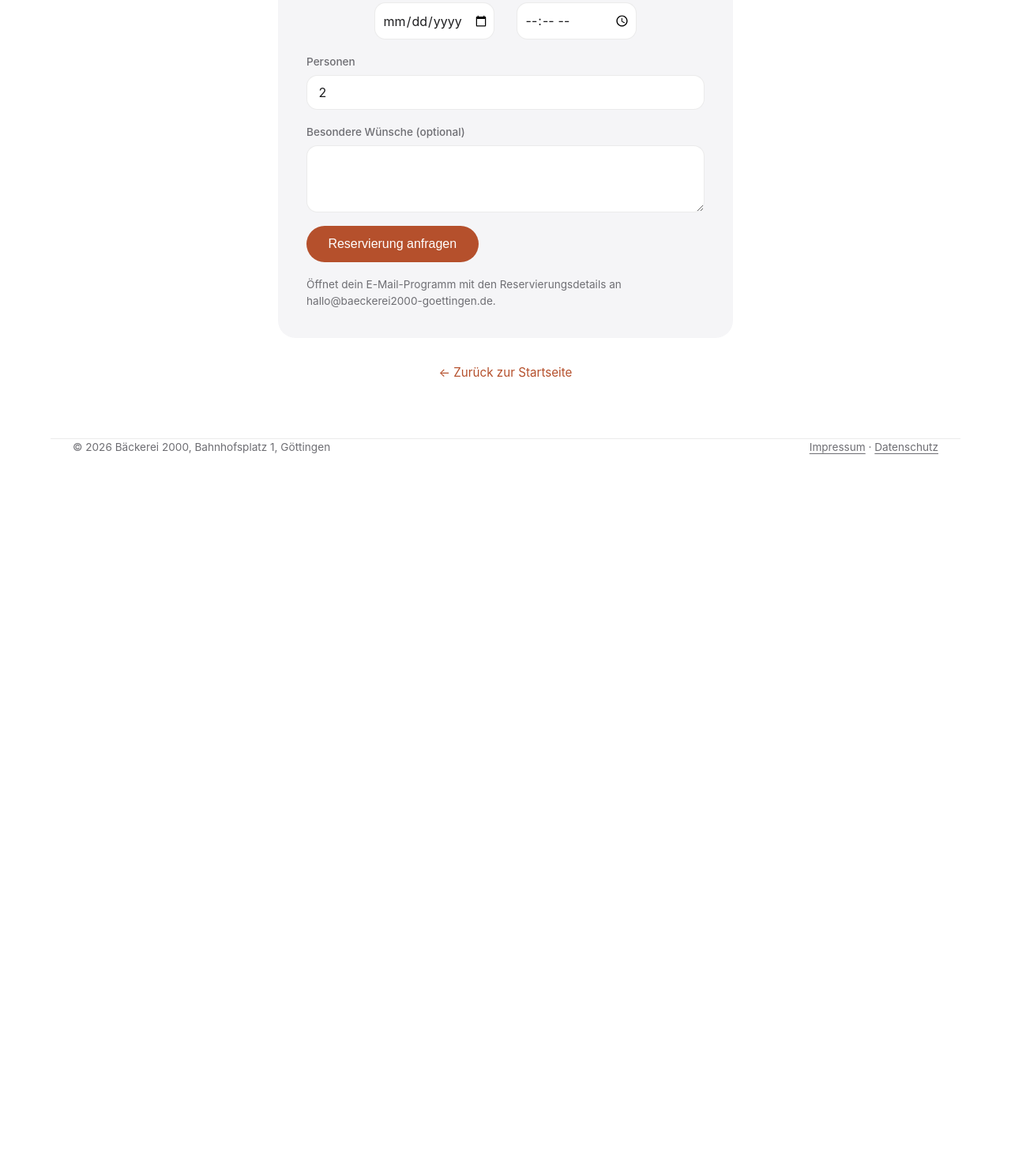
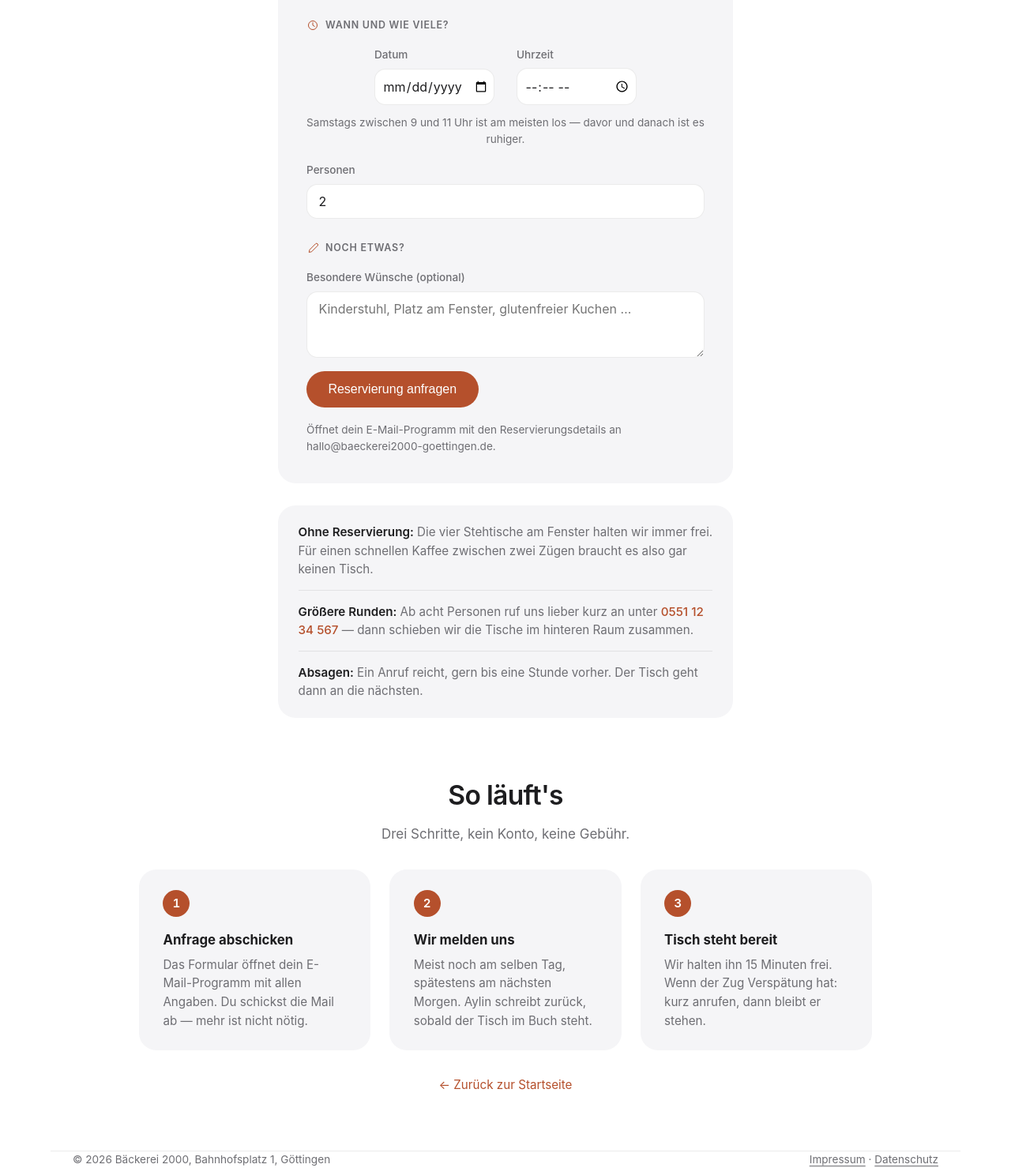
Before and after one commit to cs67pzk79g-sys/1.0, a plain HTML site: page reservierung.html in a window 1280 px wide. Shown: the part 678-2157 px from the top of the page at 79% size. Before the commit the page ends 1255 px from the top, so only its background shows below. Drawn offline with Linux system fonts and the light colour scheme.

Commit message:
Reservierungsseite ausschmücken (#26)
* Zimtschnecke entfernen, Startseite inhaltlich ausbauen

Die animierte 3D-Zimtschnecke ist auf Startseite und Speisekarte
ersatzlos entfernt (Markup und CSS).

Startseite:
- Neuer Hero-Blickfang: Ofenstatus-Karte, die per Vanilla-JS anzeigt,
  ob gerade geoeffnet ist und was gerade aus dem Ofen kommt. Der
  Fahrplan spiegelt die Zeiten aus oeffnungszeiten.html; ohne JS bleibt
  eine statische Zusammenfassung stehen.
- Neue Abschnitte: Fakten-Leiste, Geschichte der Baeckerei mit
  Steckbrief zum Sauerteig, drei Karten zu Ofen/Mehl/Teigfuehrung,
  Zeitleiste "Ein Tag in der Backstube", beliebte Backwaren mit Preisen
  und Team-Vorstellung.
- Zusaetzlicher Breakpoint bei 860px fuer die neuen Karten-Grids.

Speisekarte:
- Die freigewordene rechte Spalte traegt jetzt ein Infopanel zu
  Vorbestellung, Allergenen, Kaffee und Sonntagsverkauf.

Co-Authored-By: Claude Opus 5 <noreply@anthropic.com>
Claude-Session: https://claude.ai/code/session_01BMJomP7ubJ4uwGdK4YYgLy

* Speisekarte mit Icons, Beschreibungen und Badges aufwerten

Die Karte war eine reine Name-Preis-Liste. Jede Kategorie bekommt jetzt
ein Inline-SVG-Icon (Laib, Teigschnecke, Kaffeetasse), jede Position
eine kurze Beschreibungszeile, und ausgewaehlte Positionen ein Badge
(Vegan, Jede Woche neu, Beliebt, Hafer 0 EUR).

Der Preis-Selektor haengt nicht mehr an span:last-child, sondern an der
expliziten Klasse .item-price, damit er nicht auf ein Badge greift.

Co-Authored-By: Claude Opus 5 <noreply@anthropic.com>
Claude-Session: https://claude.ai/code/session_01BMJomP7ubJ4uwGdK4YYgLy

* Reservierungsseite ausschmuecken

Das Formular war eine ungegliederte Feldliste. Es ist jetzt in drei
beschriftete Gruppen mit Inline-SVG-Icons unterteilt (Wer kommt? / Wann
und wie viele? / Noch etwas?), dazu ein Hinweis zu den vollen Zeiten am
Samstag und ein Platzhalter im Wuensche-Feld.

Neu unter dem Formular:
- Infokarte "Gut zu wissen" zu Stehtischen ohne Reservierung, groesseren
  Runden ab acht Personen und Absagen.
- Abschnitt "So laeuft's" mit drei nummerierten Schritten.

Das Datumsfeld bekommt per JS ein min auf den heutigen Tag, damit keine
vergangenen Termine mehr waehlbar sind.

Das Layout der Datum-/Uhrzeit-Felder bleibt unveraendert.

Co-Authored-By: Claude Opus 5 <noreply@anthropic.com>
Claude-Session: https://claude.ai/code/session_01BMJomP7ubJ4uwGdK4YYgLy

---------

Co-authored-by: Claude <noreply@anthropic.com>

```diff
--- a/reservierung.html
+++ b/reservierung.html
@@ -133,6 +133,69 @@
 
   .form-note { margin: 0; color: var(--muted); font-size: 0.85rem; }
 
+  /* Formular-Gruppen */
+  .form-group { display: grid; gap: 1.1rem; }
+  .form-group + .form-group { margin-top: 0.6rem; }
+  .form-group h2 {
+    display: flex;
+    align-items: center;
+    gap: 0.5rem;
+    font-size: 0.78rem;
+    text-transform: uppercase;
+    letter-spacing: 0.06em;
+    color: var(--muted);
+    font-weight: 600;
+  }
+  .form-group h2 svg { flex-shrink: 0; }
+  .field-hint { margin: -0.35rem 0 0; color: var(--muted); font-size: 0.85rem; text-align: center; }
+
+  /* Gut zu wissen */
+  .note-card {
+    margin: 1.75rem auto 0;
+    max-width: 36rem;
+    background: var(--panel);
+    border-radius: var(--radius-card);
+    padding: 1.4rem 1.6rem;
+  }
+  .note-card p { margin: 0; color: var(--muted); font-size: 0.95rem; }
+  .note-card p + p { padding-top: 0.9rem; margin-top: 0.9rem; border-top: 1px solid var(--line); }
+  .note-card strong { color: var(--ink); font-weight: 600; }
+  .note-card a { color: var(--accent); text-decoration: none; font-weight: 500; }
+  .note-card a:hover { color: var(--accent-soft); }
+
+  /* So laeuft's */
+  .steps-head { text-align: center; max-width: 34rem; margin: 0 auto 2rem; display: grid; gap: 0.6rem; }
+  .steps-head h2 { font-size: clamp(1.6rem, 3vw, 2.1rem); }
+  .steps-head p { color: var(--muted); margin: 0; }
+  .steps {
+    display: grid;
+    grid-template-columns: repeat(3, 1fr);
+    gap: 1.5rem;
+    max-width: 58rem;
+    margin: 0 auto;
+  }
+  .step {
+    background: var(--panel);
+    border-radius: var(--radius-card);
+    padding: 1.6rem clamp(1.25rem, 3vw, 1.9rem);
+  }
+  .step-num {
+    width: 34px;
+    height: 34px;
+    border-radius: 50%;
+    background: var(--accent);
+    color: #fff;
+    font-weight: 600;
+    font-size: 0.95rem;
+    display: flex;
+    align-items: center;
+    justify-content: center;
+    margin-bottom: 0.9rem;
+    font-variant-numeric: tabular-nums;
+  }
+  .step h3 { font-size: 1.05rem; margin-bottom: 0.4rem; }
+  .step p { margin: 0; color: var(--muted); font-size: 0.95rem; }
+
   .back-link { display: block; text-align: center; margin-top: 2rem; font-size: 0.95rem; text-decoration: none; color: var(--accent); }
   .back-link:hover { color: var(--accent-soft); }
 
@@ -148,6 +211,10 @@
   }
   footer a { text-decoration: underline; text-underline-offset: 3px; }
   footer a:hover { color: var(--ink); }
+
+  @media (max-width: 820px) {
+    .steps { grid-template-columns: 1fr; gap: 1.1rem; }
+  }
 
   @media (max-width: 600px) {
     .nav-links { gap: 1.1rem; flex-wrap: wrap; width: 100%; }
@@ -186,6 +253,14 @@
   <section>
     <div class="wrap">
       <form class="reservation-form" onsubmit="return sendReservationMail(this)">
+        <div class="form-group">
+          <h2>
+            <svg width="16" height="16" viewBox="0 0 32 32" fill="none" aria-hidden="true">
+              <circle cx="16" cy="11" r="5" stroke="var(--accent)" stroke-width="2"/>
+              <path d="M6 27c0-5 4.5-8 10-8s10 3 10 8" stroke="var(--accent)" stroke-width="2" stroke-linecap="round"/>
+            </svg>
+            Wer kommt?
+          </h2>
           <label>
             <span>Name</span>
             <input type="text" name="name" required autocomplete="name">
@@ -198,6 +273,16 @@
             <span>Telefon (optional)</span>
             <input type="tel" name="phone" autocomplete="tel">
           </label>
+        </div>
+
+        <div class="form-group">
+          <h2>
+            <svg width="16" height="16" viewBox="0 0 32 32" fill="none" aria-hidden="true">
+              <circle cx="16" cy="16" r="11" stroke="var(--accent)" stroke-width="2"/>
+              <path d="M16 9.5V16l4.5 2.8" stroke="var(--accent)" stroke-width="2" stroke-linecap="round" stroke-linejoin="round"/>
+            </svg>
+            Wann und wie viele?
+          </h2>
           <div class="form-row">
             <label>
               <span>Datum</span>
@@ -208,18 +293,70 @@
               <input type="time" name="time" required>
             </label>
           </div>
+          <p class="field-hint">Samstags zwischen 9 und 11 Uhr ist am meisten los — davor und danach
+            ist es ruhiger.</p>
           <label>
             <span>Personen</span>
             <input type="number" name="guests" min="1" max="12" value="2" required>
           </label>
+        </div>
+
+        <div class="form-group">
+          <h2>
+            <svg width="16" height="16" viewBox="0 0 32 32" fill="none" aria-hidden="true">
+              <path d="M23 5.5a3.5 3.5 0 0 1 5 5L13 25.5l-6.5 1.5L8 20.5 23 5.5Z" stroke="var(--accent)" stroke-width="2" stroke-linejoin="round"/>
+            </svg>
+            Noch etwas?
+          </h2>
           <label>
             <span>Besondere Wünsche (optional)</span>
-          <textarea name="message" rows="3"></textarea>
+            <textarea name="message" rows="3" placeholder="Kinderstuhl, Platz am Fenster, glutenfreier Kuchen …"></textarea>
           </label>
+        </div>
+
         <button type="submit" class="btn btn-primary">Reservierung anfragen</button>
         <p class="form-note">Öffnet dein E-Mail-Programm mit den Reservierungsdetails an
           hallo@baeckerei2000-goettingen.de.</p>
       </form>
+
+      <div class="note-card">
+        <p><strong>Ohne Reservierung:</strong> Die vier Stehtische am Fenster halten wir immer frei.
+          Für einen schnellen Kaffee zwischen zwei Zügen braucht es also gar keinen Tisch.</p>
+        <p><strong>Größere Runden:</strong> Ab acht Personen ruf uns lieber kurz an unter
+          <a href="tel:+495511234567">0551 12 34 567</a> — dann schieben wir die Tische im hinteren
+          Raum zusammen.</p>
+        <p><strong>Absagen:</strong> Ein Anruf reicht, gern bis eine Stunde vorher. Der Tisch geht
+          dann an die nächsten.</p>
+      </div>
+    </div>
+  </section>
+
+  <section>
+    <div class="wrap">
+      <div class="steps-head">
+        <h2>So läuft's</h2>
+        <p>Drei Schritte, kein Konto, keine Gebühr.</p>
+      </div>
+      <div class="steps">
+        <div class="step">
+          <div class="step-num" aria-hidden="true">1</div>
+          <h3>Anfrage abschicken</h3>
+          <p>Das Formular öffnet dein E-Mail-Programm mit allen Angaben. Du schickst die Mail ab —
+            mehr ist nicht nötig.</p>
+        </div>
+        <div class="step">
+          <div class="step-num" aria-hidden="true">2</div>
+          <h3>Wir melden uns</h3>
+          <p>Meist noch am selben Tag, spätestens am nächsten Morgen. Aylin schreibt zurück, sobald
+            der Tisch im Buch steht.</p>
+        </div>
+        <div class="step">
+          <div class="step-num" aria-hidden="true">3</div>
+          <h3>Tisch steht bereit</h3>
+          <p>Wir halten ihn 15 Minuten frei. Wenn der Zug Verspätung hat: kurz anrufen, dann bleibt
+            er stehen.</p>
+        </div>
+      </div>
 
       <a class="back-link" href="index.html">← Zurück zur Startseite</a>
     </div>
@@ -235,6 +372,15 @@
 </footer>
 
 <script>
+  // Vergangene Tage im Datumsfeld gar nicht erst anbieten
+  (function () {
+    var field = document.querySelector('.reservation-form input[name="date"]');
+    if (!field) return;
+    var now = new Date();
+    var pad = function (n) { return (n < 10 ? "0" : "") + n; };
+    field.min = now.getFullYear() + "-" + pad(now.getMonth() + 1) + "-" + pad(now.getDate());
+  })();
+
   function sendReservationMail(form) {
     const name = form.name.value.trim();
     const email = form.email.value.trim();
```
Lines whose indentation alone changed are shown as unchanged.
